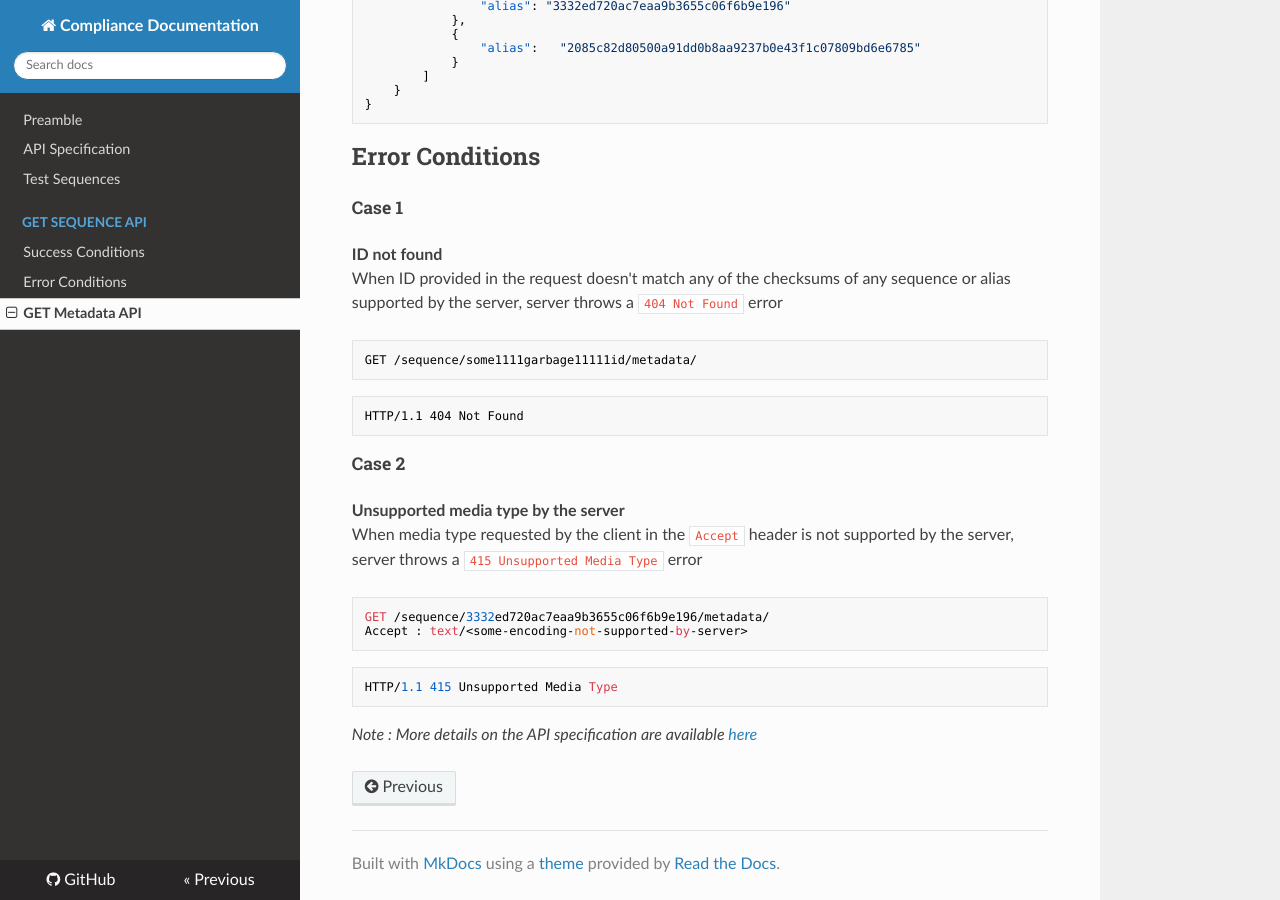
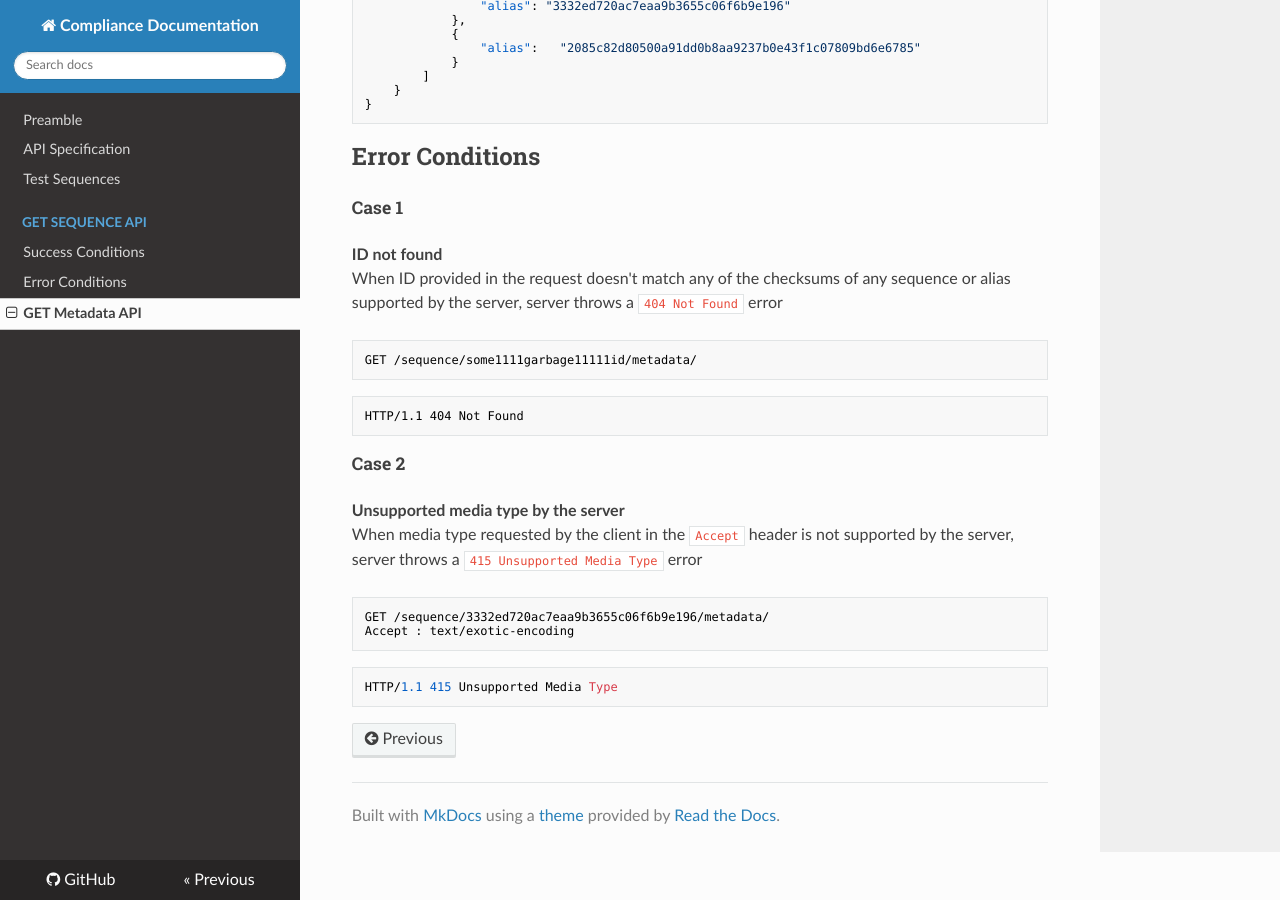
Before and after one commit to ga4gh/refget-compliance-suite, an MkDocs documentation site: the page built from docs/metadata.md, in a window 1280 px wide and 900 px high, scrolled down 805 px. Built offline with MkDocs 1.6.1, drawn with Linux system fonts in a browser that asks for light colours; nearby versions of some CDN libraries; old or Windows-style settings are respelled for this version of MkDocs.

Commit message:
Update metadata.md

````diff
--- a/docs/metadata.md
+++ b/docs/metadata.md
@@ -56,14 +56,9 @@ When media type requested by the client in the `Accept` header is not supported
 
 ```
 GET /sequence/3332ed720ac7eaa9b3655c06f6b9e196/metadata/
-Accept : text/<some-encoding-not-supported-by-server>
+Accept : text/exotic-encoding
 ```
 
 ```
 HTTP/1.1 415 Unsupported Media Type
 ```
-
-
-
-
-*Note : More details on the API specification are available [here](https://docs.google.com/document/d/1q2ZE9YewJTpaqQg82Nrz_jVy8KsDpKoG1T8RvCAAsbI/edit#heading=h.gx07qh8j1d00)*
````
